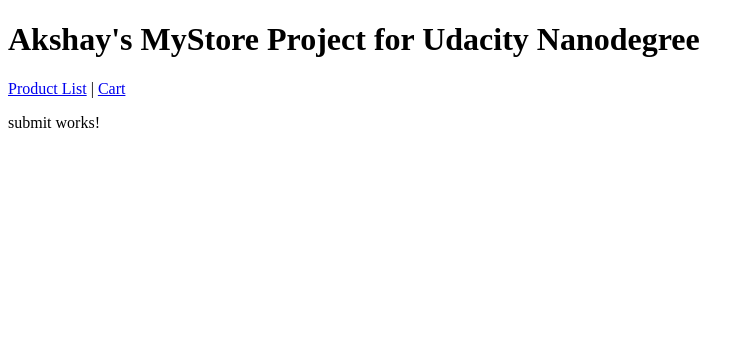
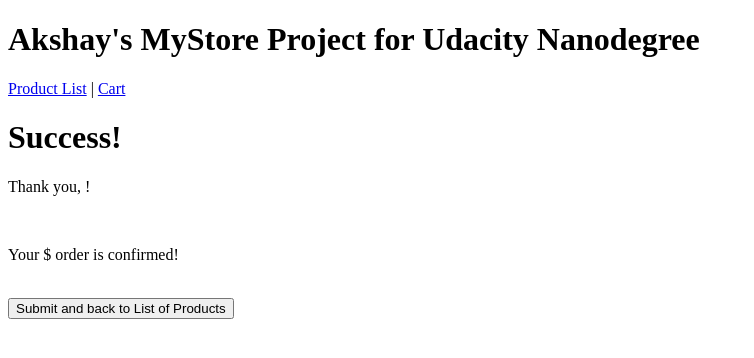
Before and after one commit to akshay-gupta7/my-ecom-store, an Angular app: page /final-submit in a window 1280 px wide. Shown: the top 358 px of the page, without its empty margins (0-754 px from the left). Built offline with nearby package versions, Linux system fonts and the light colour scheme.

Commit message:
Submit component design

```diff
--- a/src/app/app-routing.module.ts
+++ b/src/app/app-routing.module.ts
@@ -7,7 +7,7 @@
 
 const routes: Routes = [
   { path: '', component: ProductListComponent },
-  { path: 'product-detail', component: ProductPageComponent },
+  { path: 'product-detail/:id', component: ProductPageComponent },
   { path: 'cart', component: CartComponent },
   { path: 'final-submit', component: SubmitComponent  }
 ];
--- a/src/app/cart/cart.component.html
+++ b/src/app/cart/cart.component.html
@@ -7,3 +7,16 @@
 <p>Amount to be paid: $ {{ amount }} </p>
 
 <button (click) = "clearCart()">Click to Clear all items from the cart</button>
+
+<form #form="ngForm">
+    <label for="full_name">Full Name: </label><br>
+    <input  required minlength="10" type="text" name="full_name" id="full_name" placeholder="Enter Full Name" [ngModel]="name" (ngModelChange)="name = $event">
+    <br><label for="address">Address: </label><br>
+    <input  required minlength="10" type="text" name="address" id="address" placeholder="Enter Street Address" [ngModel]="address"  (ngModelChange)="address = $event">
+    <br><label for="credit_card">Credit Card: </label><br>
+    <input numbers-only required minlength="16" maxlength="16" type="text" name="credit_card" id="credit_card" placeholder="Enter 16 digit Credit Card number" [ngModel]="cardnum"  (ngModelChange)="cardnum= $event">
+    <br>
+    <a routerLink='/final-submit' [queryParams]="{name: name, amount:amount}">
+    <input type="submit" [disabled]="form.invalid" value="Submit">
+    </a>
+  </form>
--- a/src/app/submit/submit.component.html
+++ b/src/app/submit/submit.component.html
@@ -1 +1,8 @@
-<p>submit works!</p>
+<h1>Success!</h1>
+<p>Thank you, {{ name }}!</p>
+<br>
+<p>Your ${{amount}} order is confirmed!</p>
+<br>
+<a routerLink="/">
+    <button (click)="refreshcartonclick()">Submit and back to List of Products</button>
+    </a>
--- a/src/app/submit/submit.component.ts
+++ b/src/app/submit/submit.component.ts
@@ -1,4 +1,6 @@
 import { Component, OnInit } from '@angular/core';
+import { ActivatedRoute, ParamMap, Router } from '@angular/router';
+import { CartService } from '../services/cart.service';
 
 @Component({
   selector: 'app-submit',
@@ -6,10 +8,21 @@
   styleUrls: ['./submit.component.css']
 })
 export class SubmitComponent implements OnInit {
+  name: string = '';
+  amount: number = 0;
 
-  constructor() { }
+  constructor(private cartService: CartService, private _Activatedroute: ActivatedRoute) {
+
+  }
 
   ngOnInit(): void {
+    this._Activatedroute.queryParams.subscribe(params =>{
+      this.name = params['name'];
+      this.amount = params['amount']
+    });
   }
 
+  refreshcartonclick(): void{
+    this.cartService.emptycart();
+  }
 }
```
